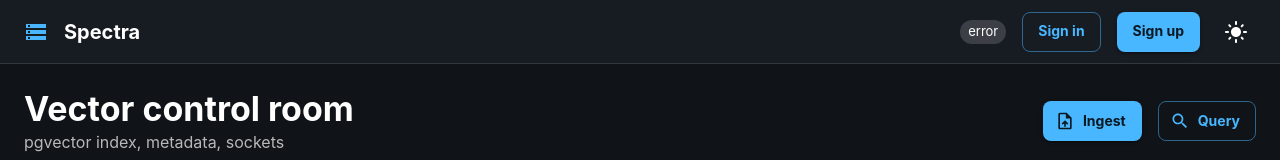
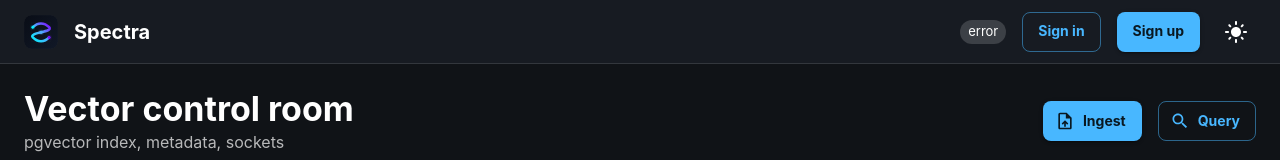
Before and after one commit to MickyBalladelli/spectra, a React (Vite) app in the folder frontend/: page / in a window 1280 px wide. Shown: the top 160 px of the page. Built offline with nearby package versions, Linux system fonts and the light colour scheme; no server answers; the HTML template or start-up script is replaced by a standard one.

Commit message:
new icon

```diff
--- a/frontend/index.html
+++ b/frontend/index.html
@@ -2,6 +2,7 @@
 <html lang="en">
   <head>
     <meta charset="UTF-8" />
+    <link rel="icon" type="image/svg+xml" href="/gemini-svg.svg" />
     <meta name="viewport" content="width=device-width, initial-scale=1.0" />
     <title>Spectra</title>
   </head>
--- a/frontend/src/components/DashboardShell.jsx
+++ b/frontend/src/components/DashboardShell.jsx
@@ -15,8 +15,8 @@
 import DarkModeIcon from '@mui/icons-material/DarkMode'
 import LightModeIcon from '@mui/icons-material/LightMode'
 import SearchIcon from '@mui/icons-material/Search'
-import StorageIcon from '@mui/icons-material/Storage'
 import UploadFileIcon from '@mui/icons-material/UploadFile'
+import geminiLogo from '../../images/gemini-svg.svg'
 import { apiGet } from '../api/client.js'
 import { useSpectraSocket } from '../hooks/useSpectraSocket.js'
 import AuthDialog from './LoginDialog.jsx'
@@ -80,7 +80,12 @@
           zIndex: theme => theme.zIndex.appBar
         }}
       >
-        <StorageIcon color="primary" />
+        <Box
+          component="img"
+          src={geminiLogo}
+          alt="Spectra"
+          sx={{ width: 34, height: 34, borderRadius: 1 }}
+        />
         <Typography variant="h6" sx={{ flex: 1 }}>
           Spectra
         </Typography>
```
Also changed, not shown: frontend/public/gemini-svg.svg (added).
